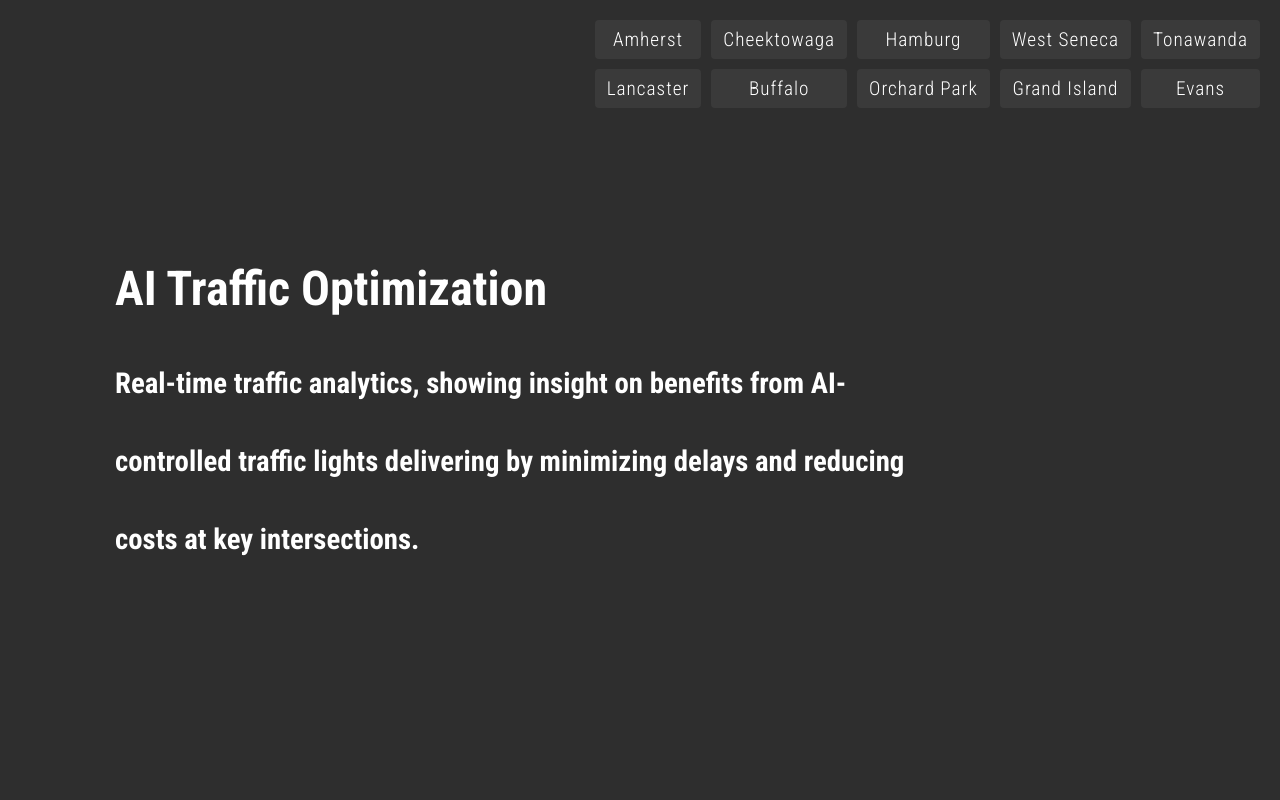
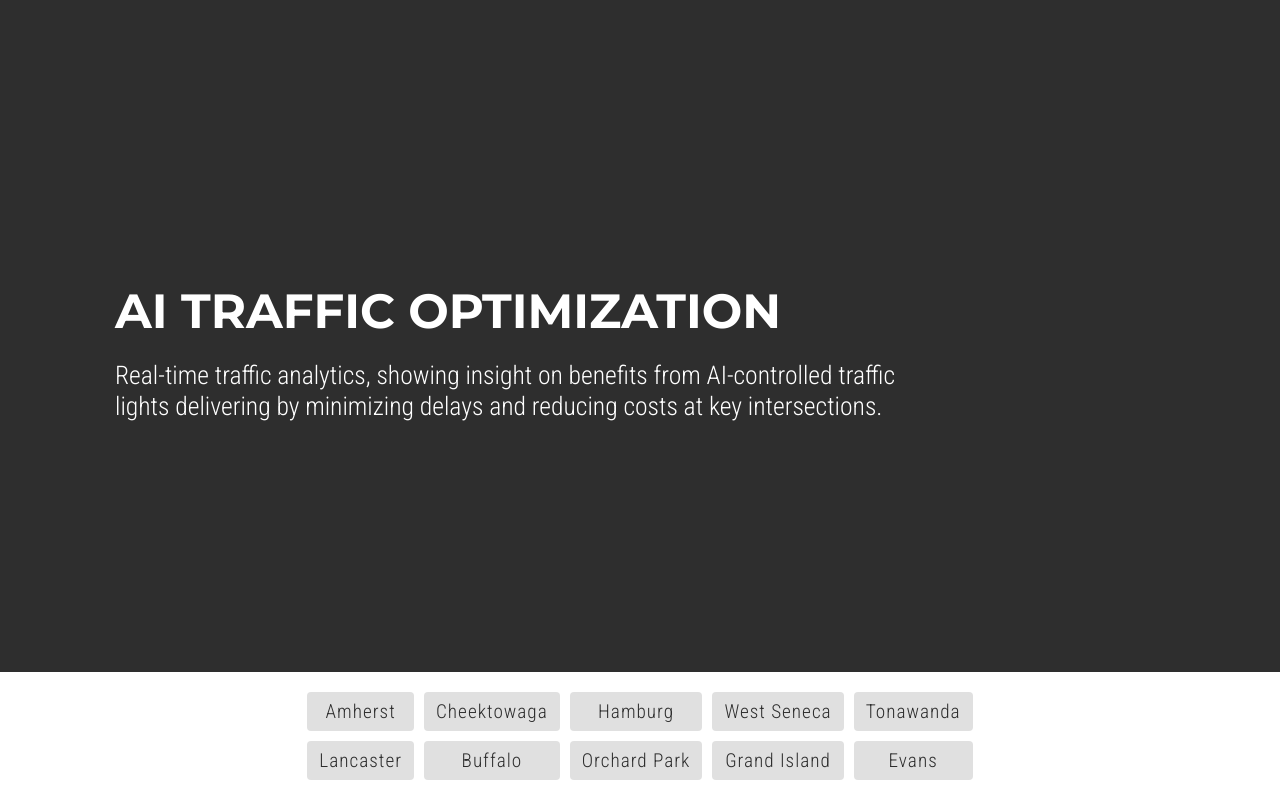
Before and after one commit to DylanXC-create/ai-integration-website, a plain HTML site: page index.html in a window 1280 px wide. Drawn offline with Linux system fonts and the light colour scheme.

Commit message:
Update fonts to match image style with Montserrat for title and Roboto Condensed for summary/navigation

```diff
--- a/index.html
+++ b/index.html
@@ -4,84 +4,89 @@
     <meta charset="UTF-8">
     <meta name="viewport" content="width=device-width, initial-scale=1.0">
     <title>Buffalo Traffic Optimization Dashboard</title>
-    <link href="https://fonts.googleapis.com/css2?family=Roboto+Condensed:wght@300;700&display=swap" rel="stylesheet" crossorigin="anonymous">
+    <!-- Google Fonts for Montserrat (bold title) and Roboto Condensed (summary/navigation) -->
+    <link href="https://fonts.googleapis.com/css2?family=Montserrat:wght@700&family=Roboto+Condensed:wght@300;700&display=swap" rel="stylesheet" crossorigin="anonymous">
     <style>
         body {
             font-family: 'Arial', sans-serif;
-            background-color: #2e2e2e;
-            color: #ffffff;
             margin: 0;
             padding: 0;
             height: 100vh;
             display: flex;
-            justify-content: center;
-            align-items: center;
             flex-direction: column;
             overflow: hidden;
         }
+        .upper-section {
+            background-color: #2e2e2e; /* Matte dark grey for upper section */
+            color: #ffffff;
+            flex: 1;
+            display: flex;
+            justify-content: center;
+            align-items: center;
+            position: relative;
+        }
         .content {
             text-align: left;
-            opacity: 0;
-            transition: opacity 1s ease-in;
             max-width: 800px;
-            margin-left: -250px;
+            margin-left: -250px; /* Shift left */
             display: flex;
             flex-direction: column;
             justify-content: center;
             height: 100%;
         }
-        .content.loaded {
-            opacity: 1;
-        }
         .summary h1 {
-            font-family: 'Roboto Condensed', sans-serif;
-            font-weight: 700;
+            font-family: 'Montserrat', sans-serif; /* Bold, modern font like the image */
+            font-weight: 700; /* Bold weight to match the image's title */
             font-size: 3rem;
             margin-bottom: 20px;
-            line-height: 1.5;
+            line-height: 1.2; /* Shorter, equal line spacing */
+            text-transform: uppercase; /* Match the all-caps style of the image */
         }
         .summary p {
-            font-family: 'Roboto Condensed', sans-serif;
-            font-weight: 700;
-            font-size: 1.8rem;
+            font-family: 'Roboto Condensed', sans-serif; /* Lighter font for summary */
+            font-weight: 300; /* Light weight for contrast */
+            font-size: 1.6rem; /* Slightly smaller letters */
             margin: 0;
-            line-height: 2.7;
+            line-height: 1.2; /* Equal to h1 for consistency */
+        }
+        .lower-section {
+            background-color: #ffffff; /* White background for lower section */
+            color: #2e2e2e;
+            padding: 20px;
+            display: flex;
+            justify-content: center;
+            align-items: center;
         }
         .nav-links {
-            position: absolute;
-            top: 20px;
-            right: 20px;
             display: grid;
-            grid-template-columns: repeat(5, auto);
-            grid-template-rows: repeat(2, auto);
+            grid-template-columns: repeat(5, auto); /* Five columns */
+            grid-template-rows: repeat(2, auto); /* Two rows */
             gap: 10px;
         }
         .nav-links a {
-            color: #ffffff;
+            color: #2e2e2e;
             text-decoration: none;
             font-family: 'Roboto Condensed', sans-serif;
-            font-weight: 300;
+            font-weight: 300; /* Light weight to match navigation in the image */
             font-size: 1.2rem;
             letter-spacing: 1px;
             padding: 8px 12px;
-            background-color: #3a3a3a;
+            background-color: #e0e0e0; /* Light grey button on white background */
             border-radius: 4px;
             text-align: center;
             transition: background-color 0.3s;
         }
         .nav-links a:hover {
-            background-color: #4a4a4a;
+            background-color: #b0b0b0; /* Darker grey on hover */
         }
         @media (max-width: 768px) {
             .summary h1 {
                 font-size: 2.2rem;
             }
             .summary p {
-                font-size: 1.4rem;
+                font-size: 1.2rem;
             }
             .nav-links {
-                top: 15px;
-                right: 15px;
                 grid-template-columns: repeat(5, auto);
                 grid-template-rows: repeat(2, auto);
                 gap: 5px;
@@ -97,6 +102,15 @@
     </style>
 </head>
 <body>
+    <div class="upper-section">
+        <div class="content">
+            <div class="summary">
+                <h1>AI Traffic Optimization</h1>
+                <p>Real-time traffic analytics, showing insight on benefits from AI-controlled traffic lights delivering by minimizing delays and reducing costs at key intersections.</p>
+            </div>
+        </div>
+    </div>
+    <div class="lower-section">
         <div class="nav-links">
             <a href="amherst.html">Amherst</a>
             <a href="cheektowaga.html">Cheektowaga</a>
@@ -109,11 +123,6 @@
             <a href="grand-island.html">Grand Island</a>
             <a href="evans.html">Evans</a>
         </div>
-    <div class="content">
-        <div class="summary">
-            <h1>AI Traffic Optimization</h1>
-            <p>Real-time traffic analytics, showing insight on benefits from AI-controlled traffic lights delivering by minimizing delays and reducing costs at key intersections.</p>
-        </div>
     </div>
     <script src="script.js"></script>
 </body>
```
Lines whose indentation alone changed are shown as unchanged.
